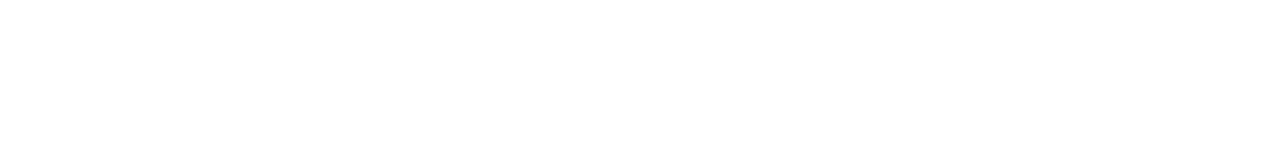
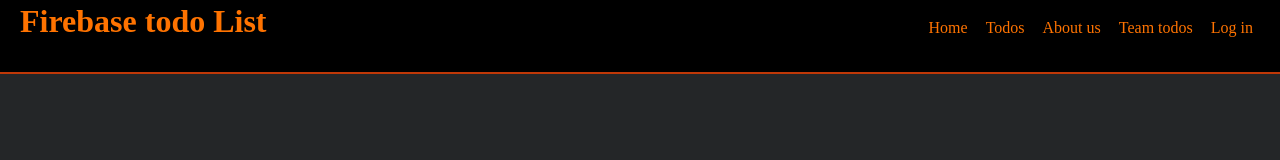
Before and after one commit to pawisto/todos, a website with bundled scripts: page index.html in a window 1280 px wide. Built offline with nearby package versions, Linux system fonts and the light colour scheme.

Commit message:
Added content in index.html and styles.css

```diff
--- a/index.html
+++ b/index.html
@@ -1,16 +1,26 @@
 <!DOCTYPE html>
 <html lang="en">
-<head>
-    <meta charset="UTF-8">
-    <meta http-equiv="X-UA-Compatible" content="IE=edge">
-    <meta name="viewport" content="width=device-width, initial-scale=1.0">
+  <head>
+    <meta charset="UTF-8" />
+    <meta http-equiv="X-UA-Compatible" content="IE=edge" />
+    <meta name="viewport" content="width=device-width, initial-scale=1.0" />
 
     <script defer src="index.js" type="module"></script>
-    <link rel="stylesheet" href="styles.css">
+    <link rel="stylesheet" href="styles.css" />
 
     <title>Document</title>
-</head>
-<body>
-
-</body>
+  </head>
+  <body>
+    <header>
+      <h1>Firebase todo List</h1>
+      <nav>
+        <a href="#" id="home-anchor">Home</a>
+        <a href="#" id="todos-anchor">Todos</a>
+        <a href="#" id="about-anchor">About us</a>
+        <a href="#" id="public-anchor">Team todos</a>
+        <a href="#" id="login-anchor">Log in</a>
+      </nav>
+    </header>
+    <main class="content"></main>
+  </body>
 </html>
--- a/styles.css
+++ b/styles.css
@@ -0,0 +1,33 @@
+body {
+  margin: 0;
+  background-color: hsl(220, 5%, 15%);
+}
+
+header {
+  height: 4.5rem;
+  border-bottom: 2px solid hsl(16, 93%, 39%);
+  display: flex;
+  background-color: black;
+  justify-content: space-between;
+}
+
+nav {
+  margin-block: 1.2rem;
+  margin-inline: 20px;
+}
+
+h1 {
+  margin-block: 0.2rem;
+  margin-inline: 20px;
+  color: hsl(27, 100%, 50%);
+}
+
+a {
+  margin-inline: 7px;
+  color: hsl(27, 100%, 50%);
+  text-decoration: none;
+}
+
+a:hover {
+  color: orangered;
+}
```
